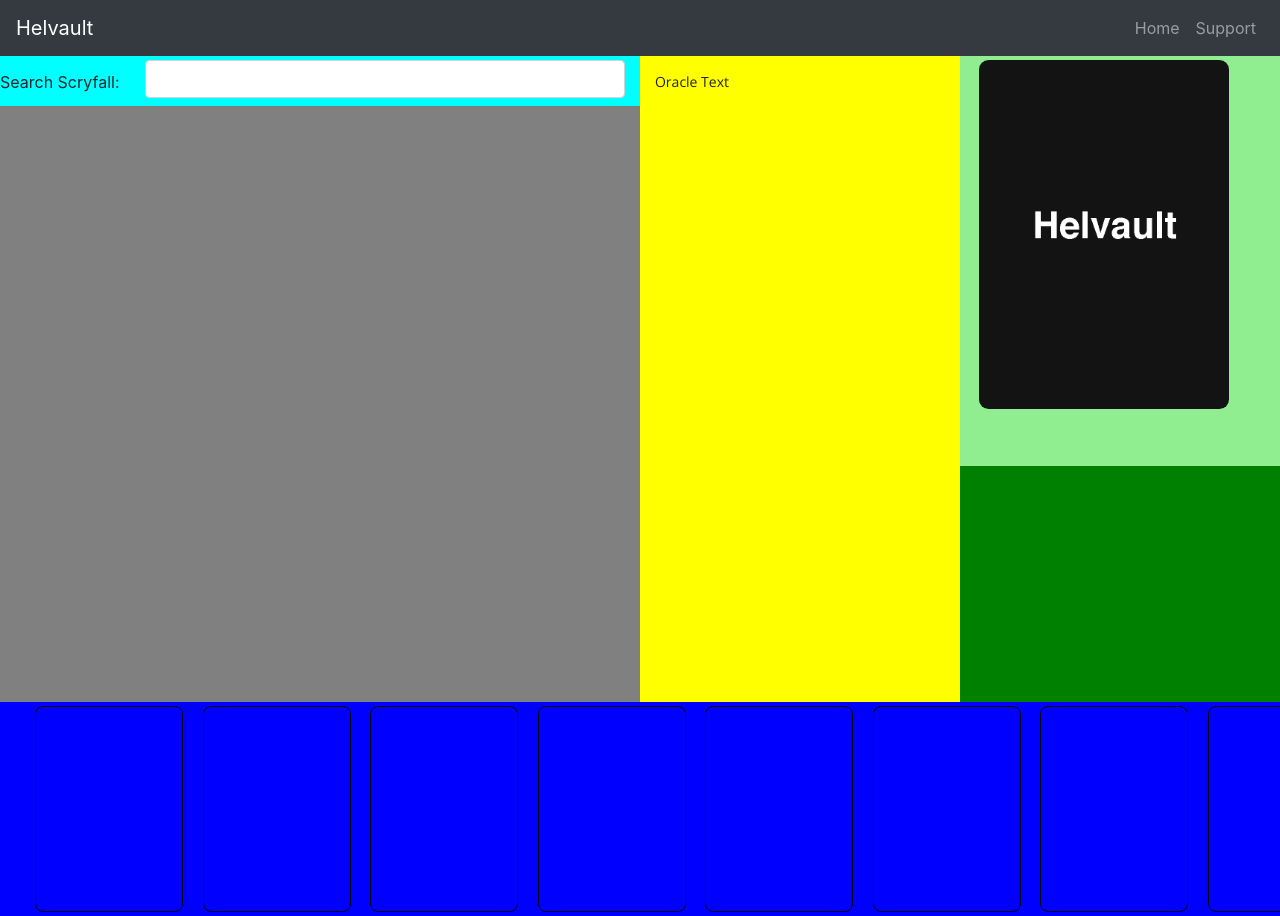
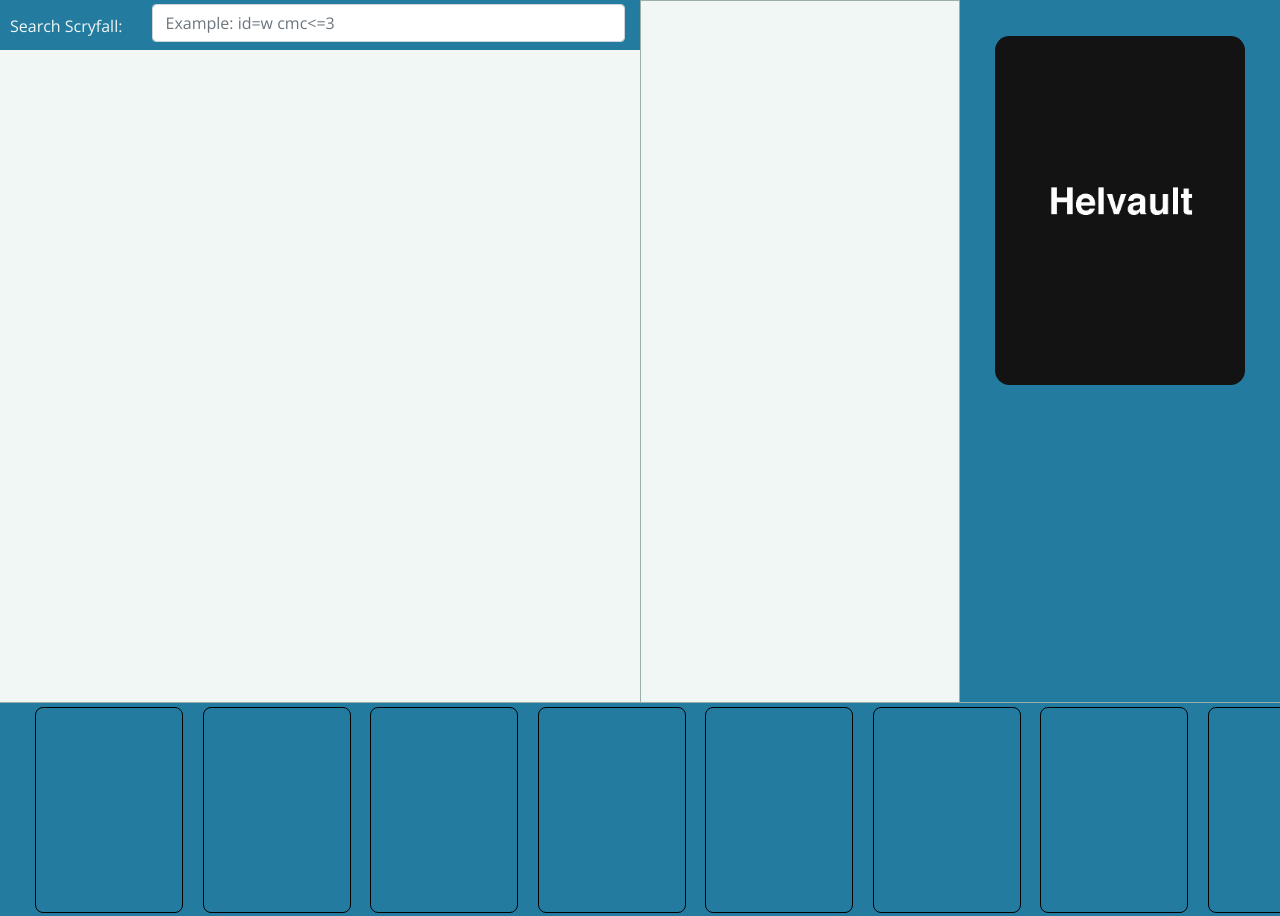
Before and after one commit to partidor/helvault, a Flask app: page / in a window 1280 px wide. Run offline with Flask 2, Linux system fonts and the light colour scheme; some libraries are stand-ins or nearby versions.

Commit message:
Added preliminary style pass

```diff
--- a/static/styles/archiveTrap.css
+++ b/static/styles/archiveTrap.css
@@ -20,12 +20,17 @@
 }
 
 .card-display-large {
-	border-radius: .60rem!important;
+	border-radius: .90rem!important;
 	width: 250px;
 	height: 349px;
 
 }
 
+.card-display-large {
+	vertical-align: middle;
+	display:block;
+	margin:auto;
+}
 .oracle-font {
 	font-family: 'Open Sans', sans-serif;
 	font-size: 0.875em;
@@ -48,3 +53,33 @@
 	height: 206px;
 	width: 148px;
 }
+
+.style-navbar {
+	font-family: 'Helvetica', sans-serif;
+	background-color: #1D3461;
+	color: #F0F7F4;
+}
+
+.style-search-bar {
+	font-family: 'Open Sans', sans-serif;
+	background-color: #247BA0;
+	color: #F0F7F4;
+}
+
+.style-card-area {
+	background-color: #F0F7F4;
+}
+
+.style-slide-deck {
+	border-top:1px solid #9CAEA9;
+	background-color: #247BA0;
+}
+
+.style-oracle-text {
+	border:1px solid #9CAEA9;
+	background-color: #F0F7F4;
+}
+
+.style-display-image {
+	background-color: #247BA0;
+}
--- a/templates/archiveTrap.html
+++ b/templates/archiveTrap.html
@@ -3,35 +3,32 @@
 {% block body %}
 
 <div class="container-fluid mx-auto w-100" style="overflow-y:none;">
-	<div class="row h-100 w-100" style="background-color: green; overflow-y:none; position:fixed; ">
+	<div class="row h-100 w-100" style="background-color: #247BA0; overflow-y:none; position:fixed; ">
 		<div class="col-9 m-0 p-0 w-100" style="background-color: lightblue;">
 			<div class="row mx-auto h-100" style="background-color: orange;">
-				<div class="col-8 mx-auto px-0 w-100" style="margin-bottom: 250px;background-color: grey; overflow-y: scroll; overflow-x: none;">
-					<div class="w-100" style="height: 50px; background-color: cyan;">
+				<div class="col-8 mx-auto px-0 w-100 style-card-area" style="margin-bottom: 200px; overflow-y: scroll; overflow-x: none;">
+					<div class="w-100 style-search-bar" style="height: 50px; padding-left: 10px;">
 						<!--<form action="{{ url_for('search') }}" method="post" class="form-inline">-->
 							<!-- <form action="{{ url_for('search') }}" method="post" class="form-inline">-->
 							<div id="search_area" class="form-group row w-100 pt-1">
 								<label for="scryfall_search_box" class="align-middle col-3" style="padding-top: 10px;">Search Scryfall:&nbsp;&nbsp;</label>
-								<input type="text" class="form-control col-9" id="scryfall_search_box" name="search_string" inplaceholder="Example: id=w cmc<=3">
+								<input type="text" class="form-control col-9" id="scryfall_search_box" name="search_string" placeholder="Example: id=w cmc<=3">
 							</div>
 						<!--</form>-->
 					</div>
 					<div id="place_for_cards" class="row mx-auto"></div>
 				</div>
-				<div id="oracle-text-box" class="col mx-0 oracle-font" style="padding-top: 15px; padding-bottom: 100px; background-color: yellow; overflow-y:auto;">
-					Oracle Text
+				<div id="oracle-text-box" class="col mx-0 oracle-font style-oracle-text" style="padding-top: 15px; padding-bottom: 50px; margin-bottom: 200px; overflow-y:scroll;">
 				</div>
 			</div>
 		</div>
-		<div class="col" style="background-color: lightgreen; height:410px;">
-			<div>
-				<div class="row m-1 px-auto align-middle">
-					<img id="large-image-box" class="card-display-large rounded" src="{{url_for('static', filename='images/Helvault-Logo.jpg')}}">
-				</div>
+		<div class="col" style="height:420px;">
+			<div class="row h-100 w-100 m-0 style-display-image">
+				<img id="large-image-box" class="card-display-large rounded" src="{{url_for('static', filename='images/Helvault-Logo.jpg')}}">
 			</div>
 		</div>
 	</div>
-	<div id="slide_deck" class="fixed-bottom" style="background-color: blue; height:214px; padding-left:20px; overflow-y:hidden; overflow-x: auto; white-space: nowrap;">
+	<div id="slide_deck" class="fixed-bottom style-slide-deck" style="height:214px; padding-left:20px; overflow-y:hidden; overflow-x: auto; white-space: nowrap;">
 		<!--<div class="content card-holder">-->
 		{% set max = 20 %}
 		{% for i in range(0, max)%}
--- a/templates/includes/_navbar.html
+++ b/templates/includes/_navbar.html
@@ -1,4 +1,4 @@
-<nav class="navbar navbar-expand-md navbar-dark bg-dark navbar-fixed-top">
+<nav class="navbar navbar-expand-md navbar-dark bg-dark navbar-fixed-top style-navbar">
       <button class="navbar-toggler" type="button" data-toggle="collapse" data-target="#navbarsExampleDefault" aria-controls="navbarsExampleDefault" aria-expanded="false" aria-label="Toggle navigation">
         <span class="navbar-toggler-icon"></span>
       </button>
--- a/templates/layout.html
+++ b/templates/layout.html
@@ -10,7 +10,6 @@
 		<script src="https://code.jquery.com/ui/1.12.1/jquery-ui.js"></script>
 	</head>
 	<body>
-		{% include 'includes/_navbar.html' %}
 		{% block body %}{% endblock %}
 
 		<script src="https://getbootstrap.com/dist/js/bootstrap.min.js"></script>
```
Also changed, not shown: static/styles/styleIdeas.txt (added, +7 -0 lines).
